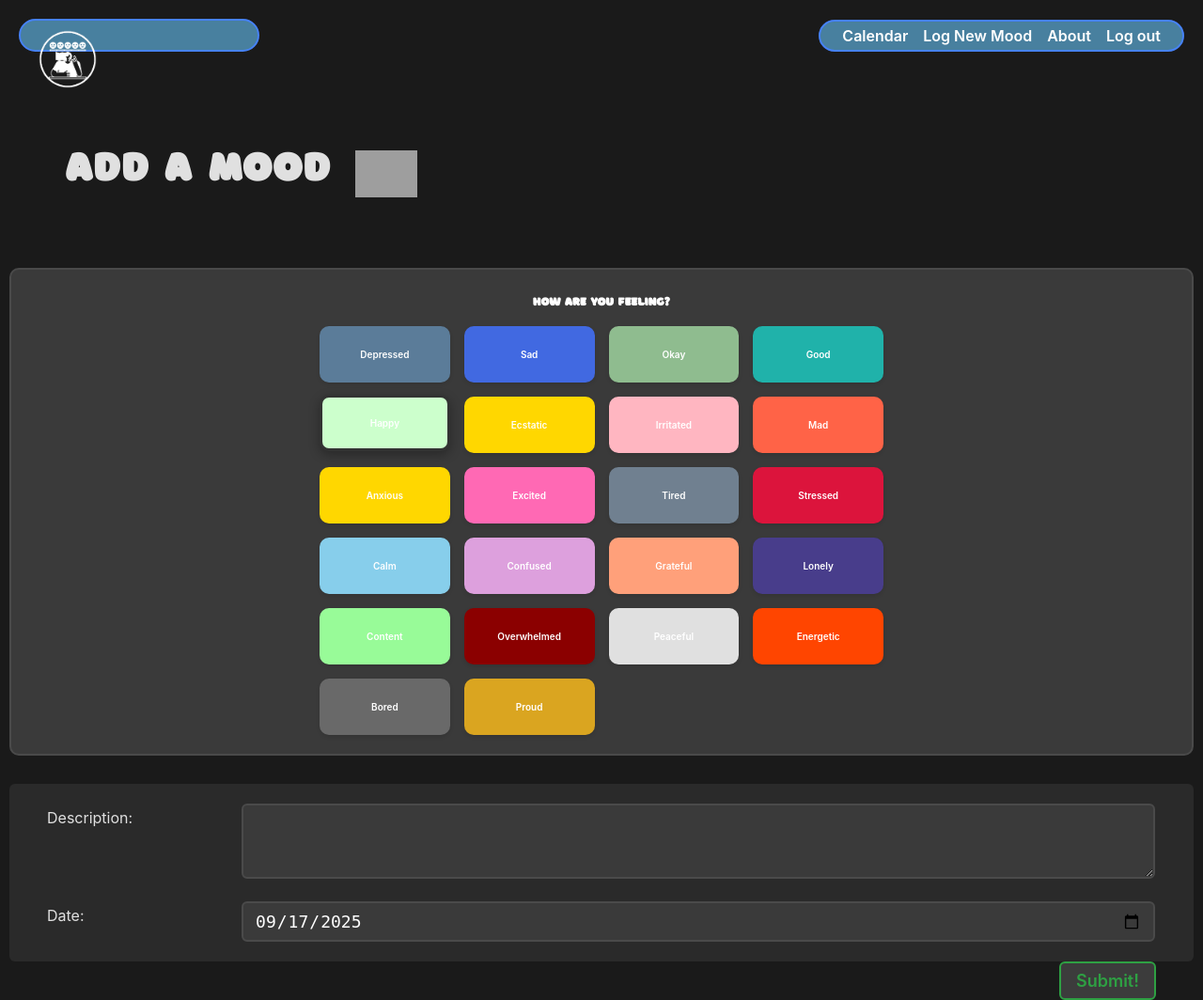
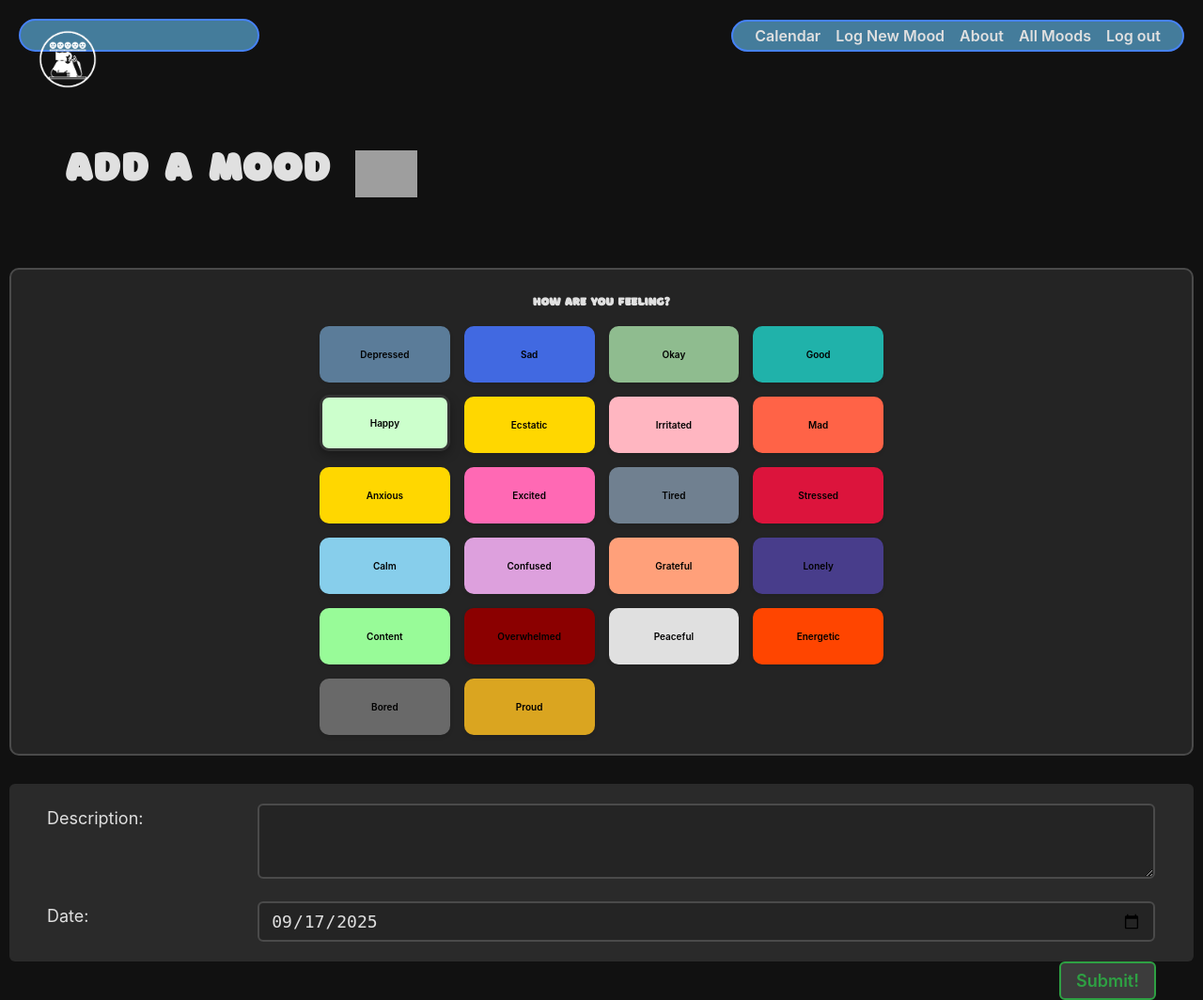
Before and after one commit to morgantstewart/sanguine-mood-tracker, a Django app: page /moods/create/ in a window 1280 px wide. Shown: the whole page at 94% size. Run offline with Django 4.2, Linux system fonts and the light colour scheme; the visitor is signed in with stand-in values (Sample User, id 1); some web fonts are replaced; grey boxes are pictures that could not be loaded.

Commit message:
Saving progress on FE CSS

```diff
--- a/sanguine/static/css/base.css
+++ b/sanguine/static/css/base.css
@@ -45,28 +45,29 @@ body {
     'Helvetica Neue', sans-serif;
   min-height: 100vh;
   /* Dark mode color scheme */
-  background: #1a1a1a;
+  background: #111111;
   color: #e0e0e0;
   --nav-bg: rgba(60, 60, 60, 0.9);
   --nav-bg-ff: rgba(40, 40, 40, 0.95);
   --borders: rgb(70, 130, 248) solid 2px;
-  --text-color: #ffffff;
-  --link-hover-color: rgb(120, 180, 255);
+  --text-color: #e0e0e0;
+  --link-color: rgb(70, 248, 126);
+  --link-hover-color: rgb(90, 255, 150);
   --button-bg: rgb(60, 60, 60);
   --button-bg-hover: rgb(80, 80, 80);
   --submit: rgb(46, 160, 67);
   --warn: rgb(255, 140, 0);
   --danger: rgb(255, 69, 58);
-  --secondary: rgb(180, 180, 180);
+  --secondary: rgb(226, 226, 226);
   --card-box-shadow: 5px 5px 6px -1px rgba(0, 0, 0, 0.3);
   --card-bg: #2a2a2a;
-  --input-bg: #3a3a3a;
+  --input-bg: #242424;
   --border-color: #4a4a4a;
   --font-xtreme: 4.2rem;
   --font-xxl: 3.6rem;
   --font-xl: 2.4rem;
   --font-l: 1.8rem;
-  --font-reg: 1.6rem;
+  --font-reg: 1.8rem;
   --card-border-radius: 6px;
 }
 
@@ -75,6 +76,18 @@ h1, h2, h3, h4, h5, h6 {
   font-family: 'Borsok', 'Oswald', 'Bebas Neue', -apple-system, BlinkMacSystemFont, 'Segoe UI', sans-serif;
   font-weight: 700;
   letter-spacing: 0.02em;
+}
+
+/* Link styling */
+a {
+  color: var(--link-color);
+  text-decoration: none;
+  transition: color 0.3s ease;
+}
+
+a:hover {
+  color: var(--link-hover-color);
+  text-decoration: underline;
 }
 
 /* Special styling for main page headers */
@@ -120,7 +133,7 @@ nav a {
 }
 
 nav a:hover {
-  color: var(--link-hover-color);
+  color: var(--link-color);
 }
 
 nav ul {
--- a/sanguine/static/css/form.css
+++ b/sanguine/static/css/form.css
@@ -133,113 +133,113 @@
   /* Mood-specific colors - matching PNG icon colors */
   .mood-option.mood-depressed {
     background: #5B7C99;
-    color: white;
+    color: black;
   }
 
   .mood-option.mood-sad {
     background: #4169E1;
-    color: white;
+    color: black;
   }
 
   .mood-option.mood-okay {
     background: #8FBC8F;
-    color: white;
+    color: black;
   }
 
   .mood-option.mood-good {
     background: #20B2AA;
-    color: white;
+    color: black;
   }
 
   .mood-option.mood-happy {
     background: #CCFFCC;
-    color: var(--text-color);
+    color: black;
   }
 
   .mood-option.mood-ecstatic {
     background: #FFD700;
-    color: var(--text-color);
+    color: black;
   }
 
   .mood-option.mood-irritated {
     background: #FFB6C1;
-    color: var(--text-color);
+    color: black;
   }
 
   .mood-option.mood-mad {
     background: #FF6347;
-    color: white;
+    color: black;
   }
 
   /* New mood colors */
   .mood-option.mood-anxious {
     background: #FFD700;
-    color: var(--text-color);
+    color: black;
   }
 
   .mood-option.mood-excited {
     background: #FF69B4;
-    color: white;
+    color: black;
   }
 
   .mood-option.mood-tired {
     background: #708090;
-    color: white;
+    color: black;
   }
 
   .mood-option.mood-stressed {
     background: #DC143C;
-    color: white;
+    color: black;
   }
 
   .mood-option.mood-calm {
     background: #87CEEB;
-    color: white;
+    color: black;
   }
 
   .mood-option.mood-confused {
     background: #DDA0DD;
-    color: white;
+    color: black;
   }
 
   .mood-option.mood-grateful {
     background: #FFA07A;
-    color: white;
+    color: black;
   }
 
   .mood-option.mood-lonely {
     background: #483D8B;
-    color: white;
+    color: black;
   }
 
   .mood-option.mood-content {
     background: #98FB98;
-    color: var(--text-color);
+    color: black;
   }
 
   .mood-option.mood-overwhelmed {
     background: #8B0000;
-    color: white;
+    color: black;
   }
 
   .mood-option.mood-peaceful {
     background: #E0E0E0;
-    color: var(--text-color);
+    color: black;
   }
 
   .mood-option.mood-energetic {
     background: #FF4500;
-    color: white;
+    color: black;
   }
 
   .mood-option.mood-bored {
     background: #696969;
-    color: white;
+    color: black;
   }
 
   .mood-option.mood-proud {
     background: #DAA520;
-    color: white;
+    color: black;
   }
 
   .mood-option span {
--- a/sanguine/static/css/moods/mood-index.css
+++ b/sanguine/static/css/moods/mood-index.css
@@ -52,7 +52,7 @@
 
 .mood-type {
     font-weight: bold;
-    color: #007bff;
+    color: var(--link-color);
     margin: 0 0 5px 0;
 }
 
@@ -124,10 +124,11 @@
 }
 
 .no-moods a {
-    color: #007bff;
+    color: var(--link-color);
     text-decoration: none;
 }
 
 .no-moods a:hover {
+    color: var(--link-hover-color);
     text-decoration: underline;
 }
--- a/sanguine/templates/base.html
+++ b/sanguine/templates/base.html
@@ -29,6 +29,7 @@
           <li><a href="{% url 'mood-calendar' %}">Calendar</a></li>
           <li><a href="{% url 'mood-create' %}">Log New Mood</a></li>
           <li><a href="{% url 'about' %}">About</a></li>
+          <li><a href="{% url 'moods-index' %}">All Moods</a></li>
           <li>
             <form id="logout-form" method="post" action="{% url 'logout' %}" style="display: inline;">
               {% csrf_token %}
```
Also changed, not shown: sanguine/static/css/home.css (+12 -0 lines), sanguine/templates/home.html (+7 -4 lines).
